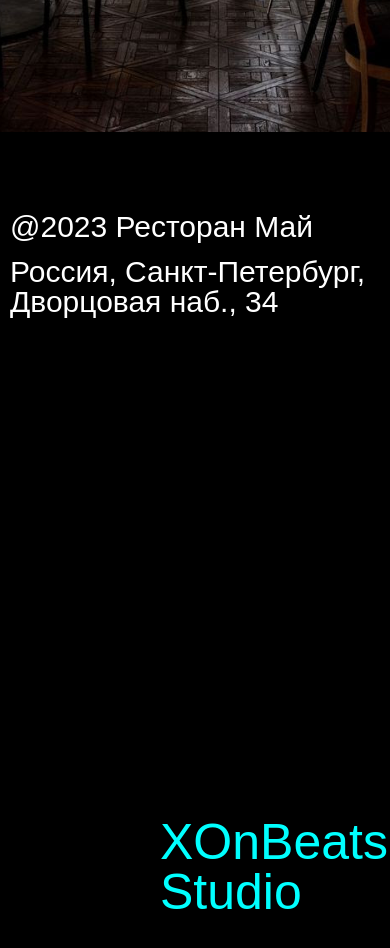
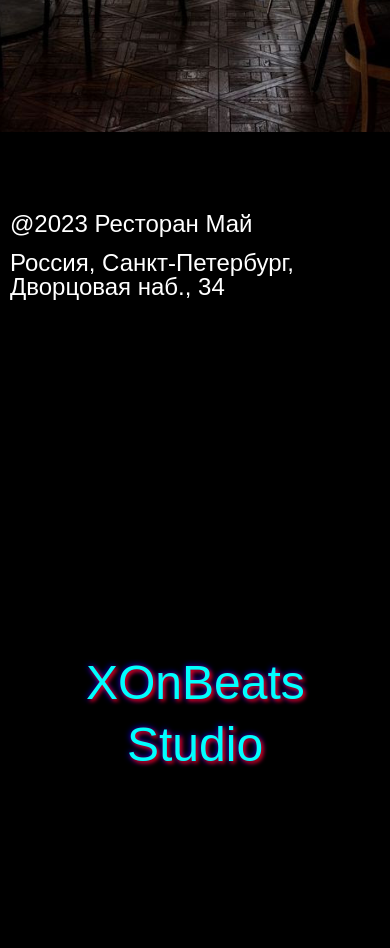
Before and after one commit to Platon61633/project, a React (Create React App) app: page / in a window 390 px wide. Shown: the part 960-1908 px from the top of the page. Built offline with nearby package versions, Linux system fonts and the light colour scheme; a web font is replaced by a local one.

Commit message:
animation autogr

```diff
--- a/src/CSS/autograph.css
+++ b/src/CSS/autograph.css
@@ -1,50 +1,111 @@
 .autograph{
-    display: block;
+    display: flex;
+    justify-content: center;
+    flex-wrap: wrap;
     color: aqua;
     text-align: center;
     border: 20px solid black;
-    font-size: 50px;
+    font-size: 3em;
     font-family: 'Rationale';
-    margin-top: 300px;
-}
-.autograph div{
-    border: 20px solid black;
+    margin: 300px 0 150px;
+    overflow: hidden;
+    text-shadow: 2px 2px 4px red, 0 0 6px blue;
+    /* background-color: azure;
+    transition: all 0.25s;
+    padding: 20px; */
 }
 
 
+/* .autograph:hover,
+.autograph:focus {
+    animation: pulse 1s;
+    box-shadow: 0 0 0 2em rgb(#ff0000);
+    border-color: yellow;
+    color: #fff;
+} */
 
-/* --hover-- */
 
-.autograph:hover{
-    border: 20px groove blueviolet;
 
+/* @keyframes pulse {
+  0% { box-shadow: 0 0 0 0 yellow; }
+} */
+
+
+.ggap{
+    animation: .4s gapp 1.35s forwards linear;
 }
 
-.red:hover{
-    border: 20px groove red;
-    color: red
+@keyframes gapp {
+    from{
+        gap: 5px;
+    }
+    to{
+        gap: 0.3em;
+    }
 }
-.orange:hover{
-    border: 20px groove orange;
-    color: orange
+
+.visible{
+    padding: 150px;
 }
-.yellow:hover{
-    border: 20px groove yellow;
-    color: yellow
+
+.xonb{
+    animation: moveL 1.5s forwards linear;
+    /* transition: all 1s; */
 }
-.green:hover{
-    border: 20px groove green;
-    color: green
+
+.studio{
+    animation: moveR 1.5s forwards linear;
+    transition: all 1s;
 }
-.blue:hover{
-    border: 20px groove blue;
-    color: blue;
+
+@keyframes moveR{
+    0%{
+        transform: translateX(50vw);
+    }
+    60%{
+        transform: translateX(0);
+    }
+    /* 79%{
+
+    } */
+    90%{
+        transform: skewX(-10deg);
+    }
+    100%{
+        transform: skewX(0deg);
+    }
+    /* 90%{
+        transform: translateX(30px);
+    }
+    99%{
+        transform: translateX(0);
+    } */
 }
-.dark-blue:hover{
-    border: 20px groove darkblue;
-    color: darkblue;
+
+@keyframes moveL{
+    0%{
+        transform: translateX(-50vw);
+    }
+    60%{
+        transform: translateX(0);
+    }
+    /* 79%{
+
+    } */
+    90%{
+        transform: skewX(20deg);
+    }
+    100%{
+        transform: skewX(0deg);
+    }
+    /* 90%{
+        transform: translateX(-30px);
+    }
+    99%{
+        transform: translateX(0);
+    } */
 }
-.purple:hover{
-    border: 20px groove purple;
-    color: aqua;
-}
+
+/* .autograph:hover{
+
+} */
--- a/src/CSS/footer.css
+++ b/src/CSS/footer.css
@@ -2,9 +2,15 @@
     display: flex;
     justify-content: space-between;
     color: white;
-    font-size: 30px;
+    font-size: 2em;
     flex-wrap: wrap;
     gap: 15px;
     background-color: black;
     padding: 80px 10px 40px;
 }
+
+@media  (max-width: 1224px){
+    .footer{
+        font-size: 1.5em;
+    }
+}
--- a/src/components/autograph.jsx
+++ b/src/components/autograph.jsx
@@ -1,25 +1,42 @@
-import React from 'react';
+import React, { useEffect, useRef, useState } from 'react';
 import '../CSS/autograph.css';
 
 const Autograph = () => {
+
+const containerRef = useRef(null)
+const [ isVisible, setIsVisible ] = useState(false)
+
+
+const callbackFunction = (entries) => {
+    const [ entry ] = entries
+    if (!isVisible) {
+        setIsVisible(entry.isIntersecting)
+    }
+}
+
+const options = {
+    rootMargin: "150px",
+    threshold:1.0
+}
+
+useEffect(() => {
+
+    const observer = new IntersectionObserver(callbackFunction, options)
+    if (containerRef.current) observer.observe(containerRef.current)
+
+    return () => {
+    if(containerRef.current) observer.unobserve(containerRef.current)
+    }
+}, [])
+
     return(
-            <a href='' className='autograph'>
-                <div className="red">
-                    <div className="orange">
-                        <div className="yellow">
-                            <div className="green">
-                                <div className="blue">
-                                    <div className="dark-blue">
-                                        <div className="purple">
-                                            <span>XOnBeats Studio</span>
-                                        </div>
-                                    </div>
-                                </div>
-                            </div>
-                        </div>
-                    </div>
-                </div>
+        <div>
+            <a href='' ref={containerRef} className={`autograph ${isVisible?'ggap':''}`}>
+                <div className={isVisible?'xonb':''}>XOnBeats </div>
+                <div className={isVisible?'studio':''}>Studio</div>
             </a>
+
+            </div>
     );
 };
 
--- a/src/components/navbar.jsx
+++ b/src/components/navbar.jsx
@@ -99,7 +99,7 @@ const [CollapseMenu, SetCollapseMenu] = useState(false)
                     {open?
                     <div className="collapse" onClick={()=>setOpen(false)}>
                         <div className="collapse-act" onClick={(e)=>e.stopPropagation()}>
-                            <img src={logo} width={60} alt="logo" />
+                            <Link to='/' onClick={()=>setOpen(false)}><img src={logo} width={60} alt="logo" /></Link>
                             <div onClick={()=>{
                             SetCollapseResto(CollapseResto?false:true)
                             SetCollapseMenu(false)
```
Also changed, not shown: src/components/autographPro.jsx (deleted, +0 -56 lines).
